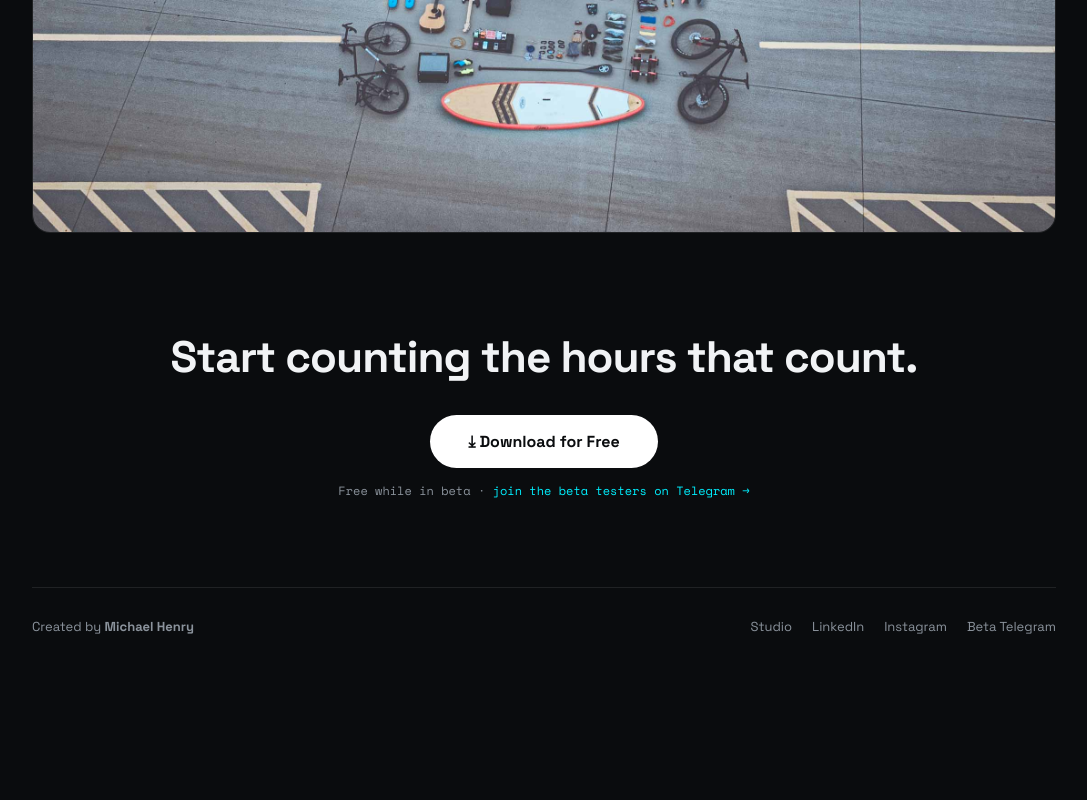
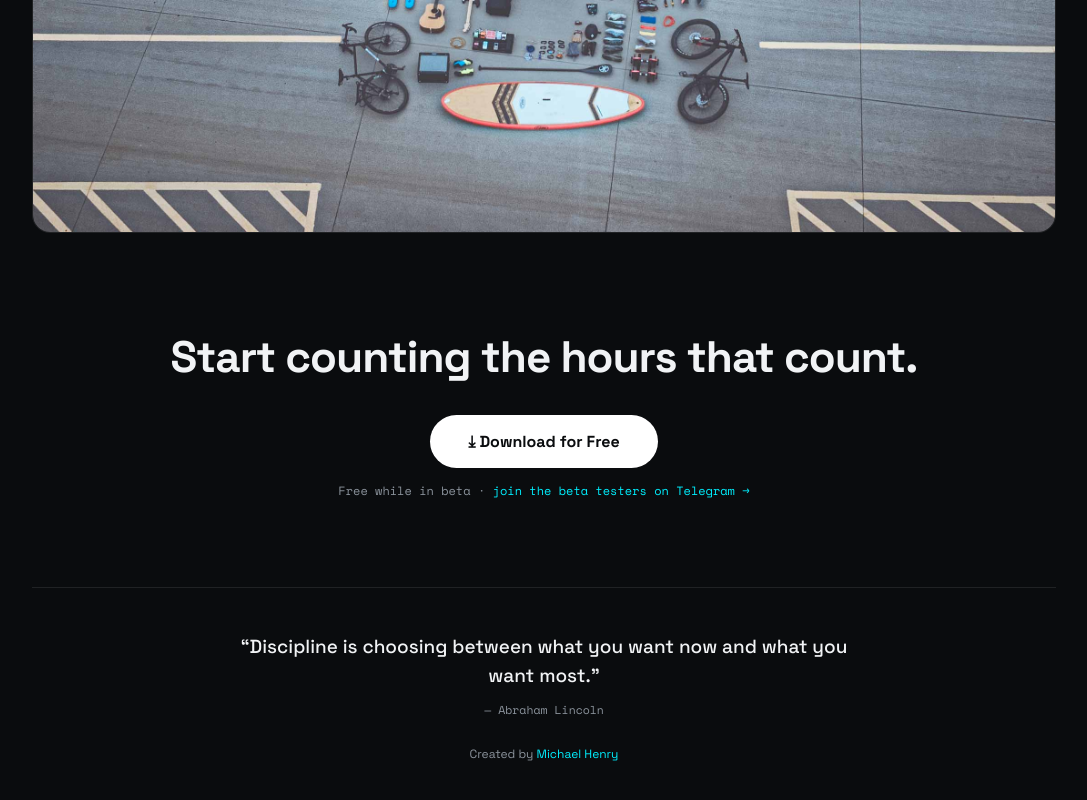
Before and after one commit to mghenry13/deeptime-site, a plain HTML site: page index.html in a window 1280 px wide. Shown: the part 3304-4104 px from the top of the page, without its empty margins (96-1183 px from the left). Before the commit the page ends 3989 px from the top, so only its background shows below. Drawn offline with nearby package versions, Linux system fonts and the light colour scheme.

Commit message:
Footer: rotating app quotes instead of duplicate links

```diff
--- a/index.html
+++ b/index.html
@@ -91,10 +91,13 @@
   .bottom h2{font-size:clamp(26px,4.6vw,44px);letter-spacing:-1px}
   .bottom .btn{margin-top:30px;font-size:16px;padding:16px 38px}
 
-  footer{border-top:1px solid var(--line);padding:30px 0 50px;display:flex;justify-content:space-between;flex-wrap:wrap;gap:12px;
-    font-size:13px;color:var(--dim)}
-  footer .links{display:flex;gap:20px}
-  footer a:hover{color:var(--cyan)}
+  footer{border-top:1px solid var(--line);padding:44px 0 54px;text-align:center;font-size:13px;color:var(--dim)}
+  footer .fq{font-size:clamp(15px,2.2vw,19px);color:var(--txt);font-weight:500;line-height:1.55;max-width:620px;margin:0 auto;
+    min-height:3em;transition:opacity .6s ease}
+  footer .fq.fade{opacity:0}
+  footer .fa{font-family:'Space Mono',monospace;font-size:11.5px;color:var(--dim);margin-top:10px;transition:opacity .6s ease}\n  footer .fa.fade{opacity:0}
+  footer .credit{margin-top:28px;font-size:12px}
+  footer .credit a{color:var(--cyan)}
 </style>
 </head>
 <body>
@@ -194,14 +197,31 @@
   </div>
 
   <footer>
-    <span>Created by <a href="https://michaelhenry.studio/" target="_blank" rel="noopener"><b>Michael Henry</b></a></span>
-    <span class="links">
-      <a href="https://michaelhenry.studio/" target="_blank" rel="noopener">Studio</a>
-      <a href="https://www.linkedin.com/in/michaelhenryio/" target="_blank" rel="noopener">LinkedIn</a>
-      <a href="https://www.instagram.com/michaelhenryio/" target="_blank" rel="noopener">Instagram</a>
-      <a href="https://t.me/+D9kksmQFL780YzNh" target="_blank" rel="noopener">Beta Telegram</a>
-    </span>
+    <div class="fq" id="fq">"We are what we repeatedly do. Excellence, then, is not an act, but a habit."</div>
+    <div class="fa" id="fa">— Aristotle</div>
+    <div class="credit">Created by <a href="https://michaelhenry.studio/" target="_blank" rel="noopener">Michael Henry</a></div>
   </footer>
+  <script>
+    const QUOTES=[
+      ["Always remember, your focus determines your reality.","George Lucas"],
+      ["The ability to concentrate and to use time well is everything.","Lee Iacocca"],
+      ["It is not that we have a short time to live, but that we waste a lot of it.","Seneca"],
+      ["We are what we repeatedly do. Excellence, then, is not an act, but a habit.","Aristotle"],
+      ["Well begun is half done.","Aristotle"],
+      ["The future depends on what you do today.","Mahatma Gandhi"],
+      ["The secret of getting ahead is getting started.","Mark Twain"],
+      ["The man who moves a mountain begins by carrying away small stones.","Confucius"],
+      ["A journey of a thousand miles begins with a single step.","Lao Tzu"],
+      ["Discipline is choosing between what you want now and what you want most.","Abraham Lincoln"]
+    ];
+    let qi=Math.floor(Math.random()*QUOTES.length);
+    const fq=document.getElementById('fq'),fa=document.getElementById('fa');
+    function showQuote(){fq.textContent='\u201C'+QUOTES[qi][0]+'\u201D';fa.textContent='\u2014 '+QUOTES[qi][1];}
+    showQuote();
+    setInterval(()=>{fq.classList.add('fade');fa.classList.add('fade');
+      setTimeout(()=>{qi=(qi+1)%QUOTES.length;showQuote();fq.classList.remove('fade');fa.classList.remove('fade');},600);
+    },8000);
+  </script>
 </div>
 </body>
 </html>
```
Also changed, not shown: options/poster.html (+31 -11 lines).
